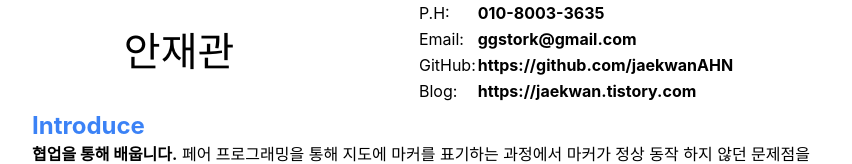
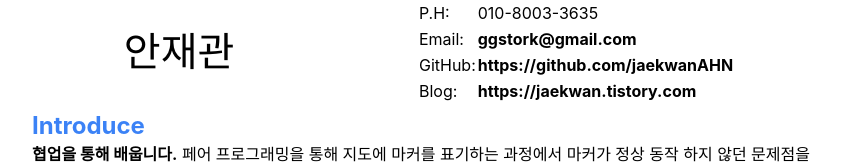
Before and after one commit to jaekwanAHN/resume, a Next.js app: page / in a window 1280 px wide. Shown: the top 164 px of the page, without its empty margins (211-1063 px from the left). Built offline with nearby package versions, Linux system fonts and the light colour scheme; a web font is replaced by a local one.

Commit message:
Style: 연락처 강조 제거

```diff
--- a/src/components/Header/Contact.tsx
+++ b/src/components/Header/Contact.tsx
@@ -13,9 +13,7 @@ const Contact = ({ phoneNumber, eMail, github, blog }: ContactProps) => {
       <tbody>
         <tr>
           <td>P.H: </td>
-          <td>
-            <b>{phoneNumber}</b>
-          </td>
+          <td>{phoneNumber}</td>
         </tr>
         <tr>
           <td>Email: </td>
```
